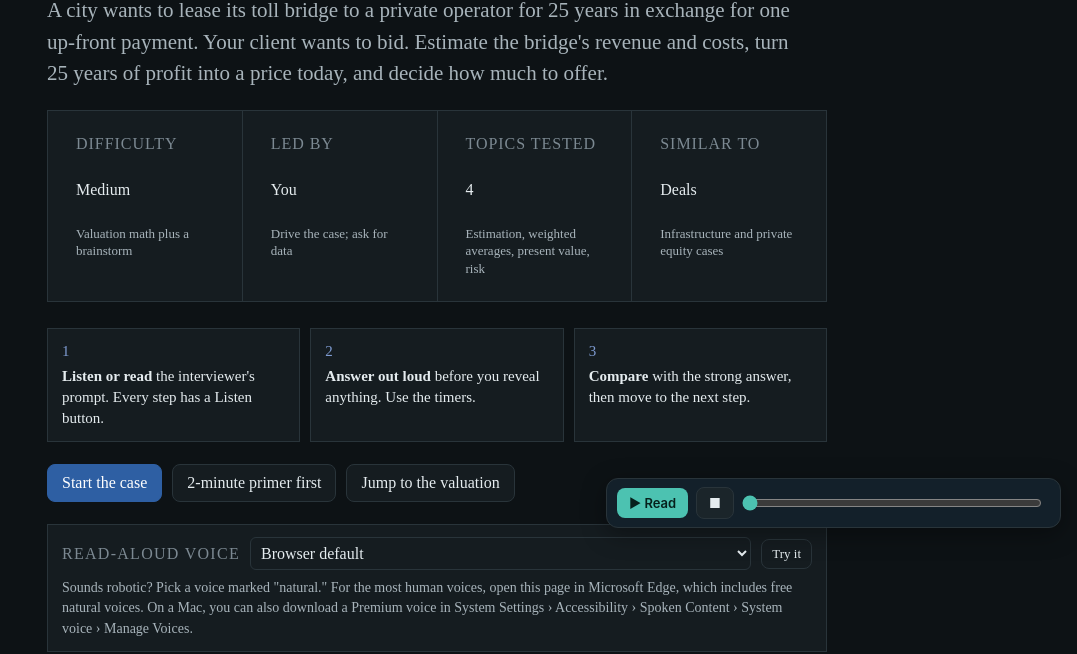
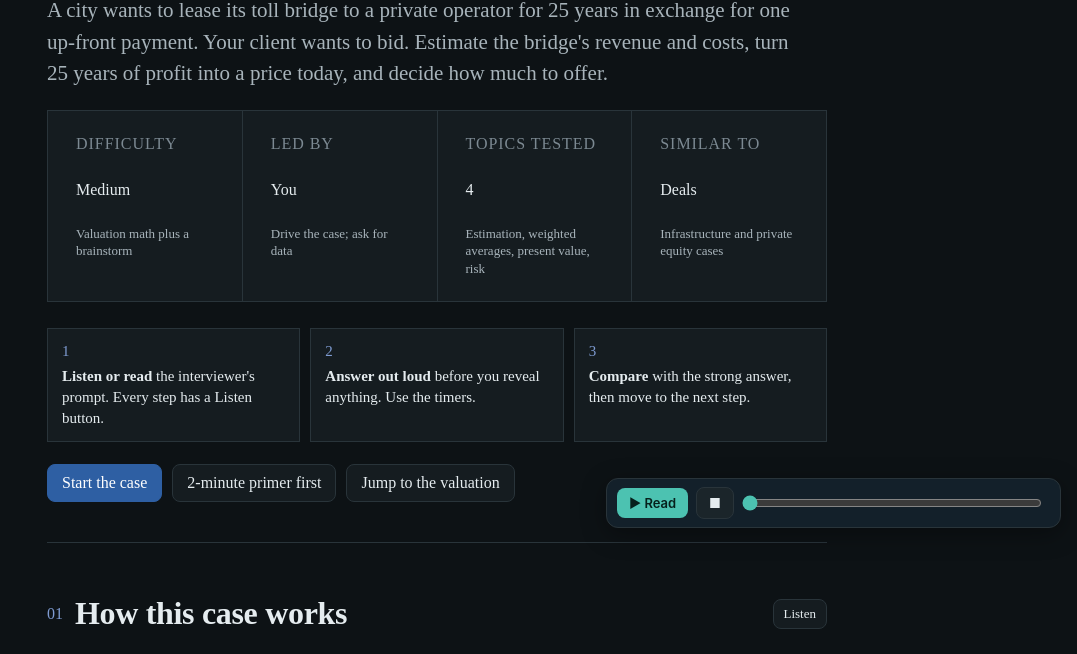
Before and after one commit to eiaceved/wharton-harborline-bridge-case, a plain HTML site: page index.html in a window 1280 px wide. Shown: the part 256-910 px from the top of the page, without its empty margins (203-1280 px from the left). Drawn offline with Linux system fonts and the light colour scheme.

Commit message:
read-aloud UI: remove browser-voice picker panel / add drag bar

```diff
--- a/index.html
+++ b/index.html
@@ -304,10 +304,6 @@ footer{padding-block:40px 64px;border-top:1px solid var(--line);font-size:14px;c
 .mapnote{font:500 12px var(--mono);color:var(--fg-2);margin:8px 0 0}
 .bar.b3{background:var(--fg-2)}
 /* voice menu */
-.voicebar{display:flex;flex-wrap:wrap;gap:8px 10px;align-items:center;margin-top:22px;padding:12px 14px;background:var(--surface);border:1px solid var(--line);border-radius:var(--r)}
-.voicebar label{font:500 11px var(--mono);letter-spacing:.08em;text-transform:uppercase;color:var(--muted)}
-.voicebar select{flex:1 1 220px;min-width:0;max-width:100%;font:500 13px var(--mono);background:var(--surface);color:var(--fg);border:1px solid var(--line);border-radius:6px;padding:6px 6px}
-.vhint{flex-basis:100%;margin:0;font-size:14px;line-height:1.45;color:var(--fg-2)}
 @media (max-width:600px){.given>div:last-child:nth-child(odd){grid-column:1/-1}}
 @media (max-width:420px){
   .scorer li{grid-template-columns:auto minmax(0,1fr)}
@@ -401,12 +397,6 @@ footer{padding-block:40px 64px;border-top:1px solid var(--line);font-size:14px;c
     <a class="btn primary" href="#prompt">Start the case</a>
     <a class="btn" href="#primer">2-minute primer first</a>
     <a class="btn" href="#sizing">Jump to the valuation</a>
-  </div>
-  <div class="voicebar">
-    <label for="voicePick">Read-aloud voice</label>
-    <select id="voicePick"></select>
-    <button class="btn small" type="button" id="voiceTest">Try it</button>
-    <p class="vhint">Sounds robotic? Pick a voice marked "natural." For the most human voices, open this page in Microsoft Edge, which includes free natural voices. On a Mac, you can also download a Premium voice in System Settings › Accessibility › Spoken Content › System voice › Manage Voices.</p>
   </div>
 </header>
 
```
